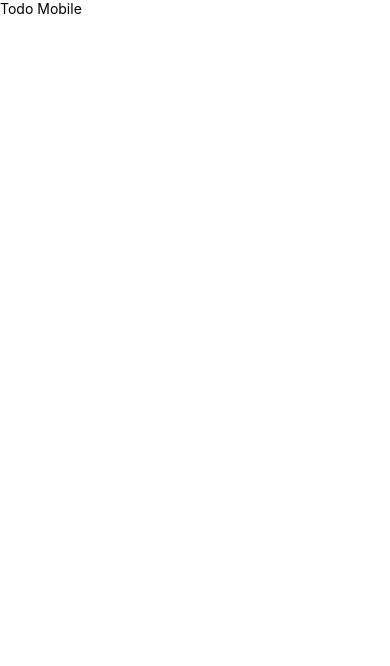
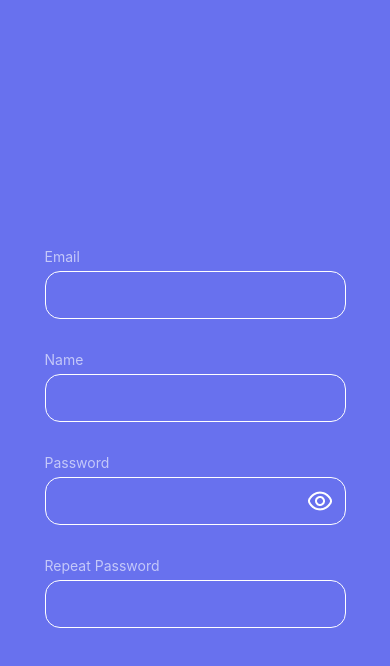
Before and after one commit to zakhar-aleks/todo_mobile, a React Native app: screen / in a window 390 px wide. Shown: the top 666 px of the page. Built offline with nearby package versions, Linux system fonts and the light colour scheme.

Commit message:
Added input field markup

```diff
--- a/App.tsx
+++ b/App.tsx
@@ -1,17 +1,24 @@
-import { StatusBar, useColorScheme, Text } from "react-native";
+import SignUp from "./components/SignUp";
+import { StatusBar, useColorScheme, StyleSheet } from "react-native";
 import { SafeAreaProvider } from "react-native-safe-area-context";
 
 const App = () => {
 	const isDarkMode = useColorScheme() === "dark";
 
 	return (
-		<SafeAreaProvider>
+		<SafeAreaProvider style={styles.container}>
 			<StatusBar
 				barStyle={isDarkMode ? "light-content" : "dark-content"}
 			/>
-			<Text>Todo Mobile</Text>
+			<SignUp />
 		</SafeAreaProvider>
 	);
 };
 
+const styles = StyleSheet.create({
+	container: {
+		flex: 1,
+	},
+});
+
 export default App;
--- /dev/null
+++ b/components/Input.tsx
@@ -0,0 +1,70 @@
+import React, { useState } from "react";
+import {
+	View,
+	Text,
+	TextInput,
+	StyleSheet,
+	TouchableOpacity,
+	Image,
+} from "react-native";
+
+interface InputProps {
+	label: string;
+	isPassword?: boolean;
+	hasEye?: boolean;
+}
+
+const Input = ({ label, isPassword = false, hasEye = false }: InputProps) => {
+	const [isSecure, setIsSecure] = useState(hasEye);
+
+	return (
+		<View style={styles.container}>
+			<Text style={styles.text}>{label}</Text>
+			<View style={styles.inputWrapper}>
+				<TextInput
+					style={styles.input}
+					secureTextEntry={hasEye ? isSecure : isPassword}
+				/>
+				{hasEye && (
+					<TouchableOpacity onPress={() => setIsSecure(!isSecure)}>
+						<Image
+							source={require("./assets/PasswordEye.png")}
+							style={{ width: 24, height: 24 }}
+						/>
+					</TouchableOpacity>
+				)}
+			</View>
+		</View>
+	);
+};
+
+const styles = StyleSheet.create({
+	container: {
+		marginTop: 32,
+	},
+	text: {
+		color: "#C4C8F9",
+		fontSize: 14,
+		fontWeight: 400,
+		fontFamily: "Inter",
+	},
+	inputWrapper: {
+		flexDirection: "row",
+		alignItems: "center",
+		height: 48,
+		width: 301,
+		backgroundColor: "transparent",
+		borderWidth: 1,
+		borderRadius: 15,
+		borderColor: "#FFFFFF",
+		marginTop: 6,
+		paddingHorizontal: 13,
+	},
+	input: {
+		flex: 1,
+		color: "#FFFFFF",
+		height: "100%",
+	},
+});
+
+export default Input;
--- a/components/SignUp.tsx
+++ b/components/SignUp.tsx
@@ -1,5 +1,25 @@
+import Input from "./Input";
+import { StyleSheet, View } from "react-native";
+
 const SignUp = () => {
-	return null;
+	return (
+		<View style={styles.container}>
+			<Input label="Email" />
+			<Input label="Name" />
+			<Input label="Password" isPassword={true} hasEye={true} />
+			<Input label="Repeat Password" isPassword={true} />
+		</View>
+	);
 };
 
+const styles = StyleSheet.create({
+	container: {
+		flex: 1,
+		flexDirection: "column",
+		justifyContent: "center",
+		alignItems: "center",
+		backgroundColor: "#6871EE",
+	},
+});
+
 export default SignUp;
```
Also changed, not shown: components/assets/PasswordEye.png (added).
